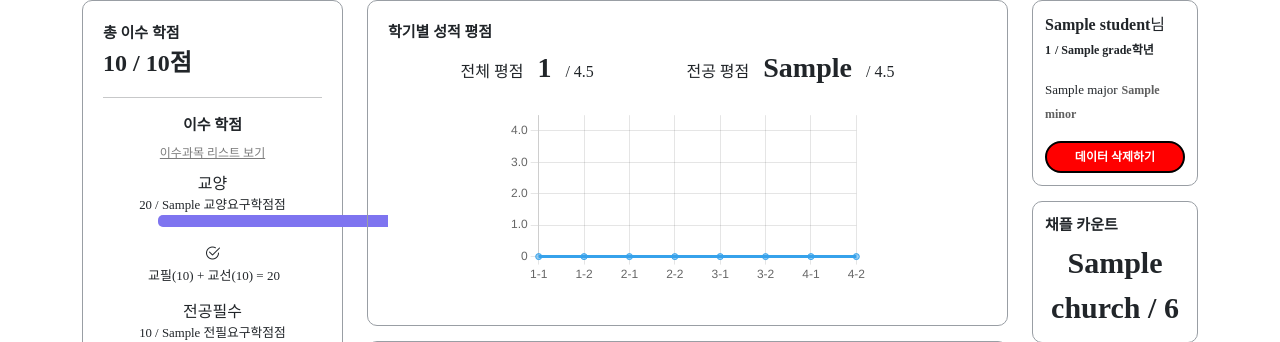
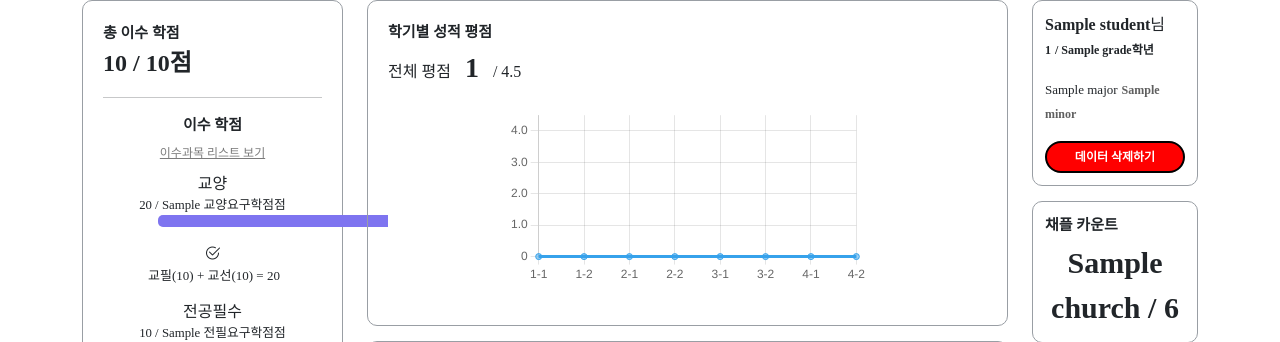
Before and after one commit to sku-likelion11th/sku-grad-credit-calc-backend, a Django app: template reader/templates/reader/result.html in a window 1280 px wide. Shown: the part 71-413 px from the top of the page. Run offline with Django 3.2, Linux system fonts and the light colour scheme; the template is opened without the code that fills it: most values are stand-ins (such as "Sample title", 1, 10 or a date in 2020); data that the repository does not hold is empty; some libraries are stand-ins or nearby versions; some web fonts are replaced.

Commit message:
전공평점 숨김

```diff
--- a/reader/static/css/result.css
+++ b/reader/static/css/result.css
@@ -217,8 +217,10 @@
         /* 학기별 성적 평점 */
 
         .totalGPA {
-            display: flex;
-            justify-content: space-evenly;
+            /* 전공평점 구현하면 살리기 */
+            /* display: flex;
+            justify-content: space-evenly; */
+
         }
 
         .totalGPA span {
--- a/reader/templates/reader/result.html
+++ b/reader/templates/reader/result.html
@@ -196,7 +196,8 @@
                     <div class="title">학기별 성적 평점</div>
                     <div class="totalGPA">
                         <p class="totalscore">전체 평점 <span>{{total_avg}}</span> / 4.5</p>
-                        <p class="totalscore">전공 평점 <span>{{major_grade.전공}}</span> / 4.5</p>
+                        <!-- 전공평점 부정확으로 인해 숨김처리 -->
+                        <!-- <p class="totalscore">전공 평점 <span>{{major_grade.전공}}</span> / 4.5</p> -->
                     </div>
                     <div class="line-container">
                         <div class="line-chart-box">
```
